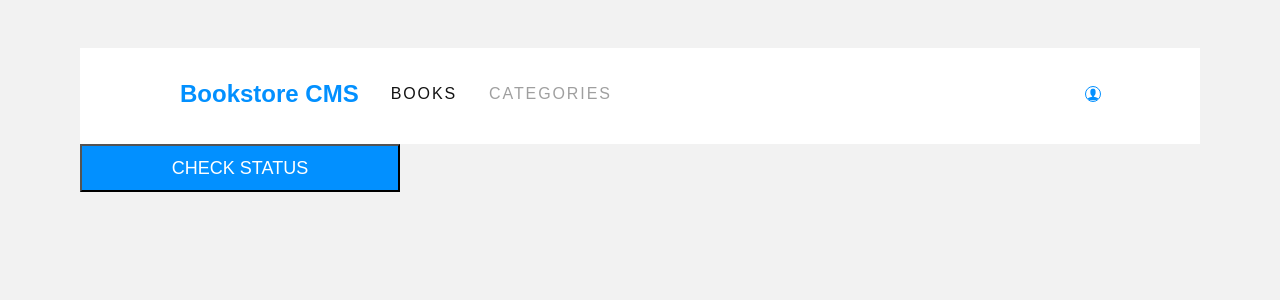
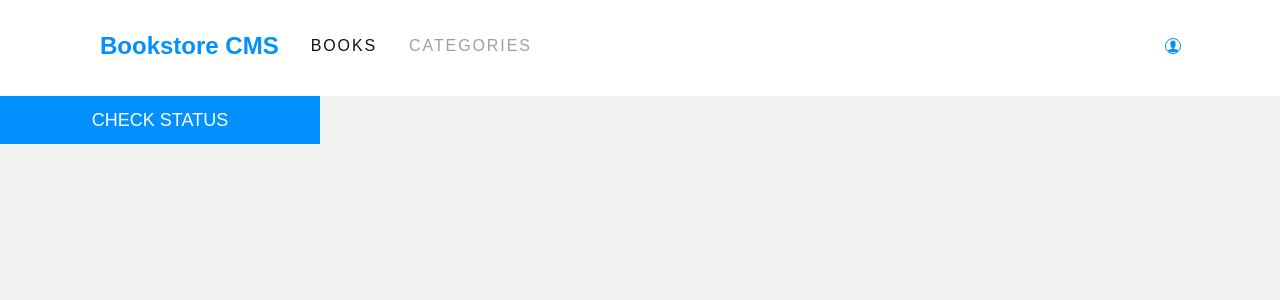
Before and after one commit to chukwuebukaVictor/book-store, a React (Create React App) app: page /Categories in a window 1280 px wide. Shown: the top 300 px of the page. Built offline with nearby package versions, Linux system fonts and the light colour scheme; no server answers.

Commit message:
Implement reviewer's correction

```diff
--- a/src/App.css
+++ b/src/App.css
@@ -29,10 +29,10 @@ button {
   display: flex;
   align-items: center;
   justify-content: center;
+  border: none;
 }
 
 #root {
-  padding: 3rem 5rem;
   height: max-content;
 }
 
@@ -131,10 +131,6 @@ nav {
   opacity: 0.4;
 }
 
-.beer {
-  margin-left: 5rem;
-}
-
 .user {
   color: #0290ff;
   border: 1px solid #0290ff;
```
